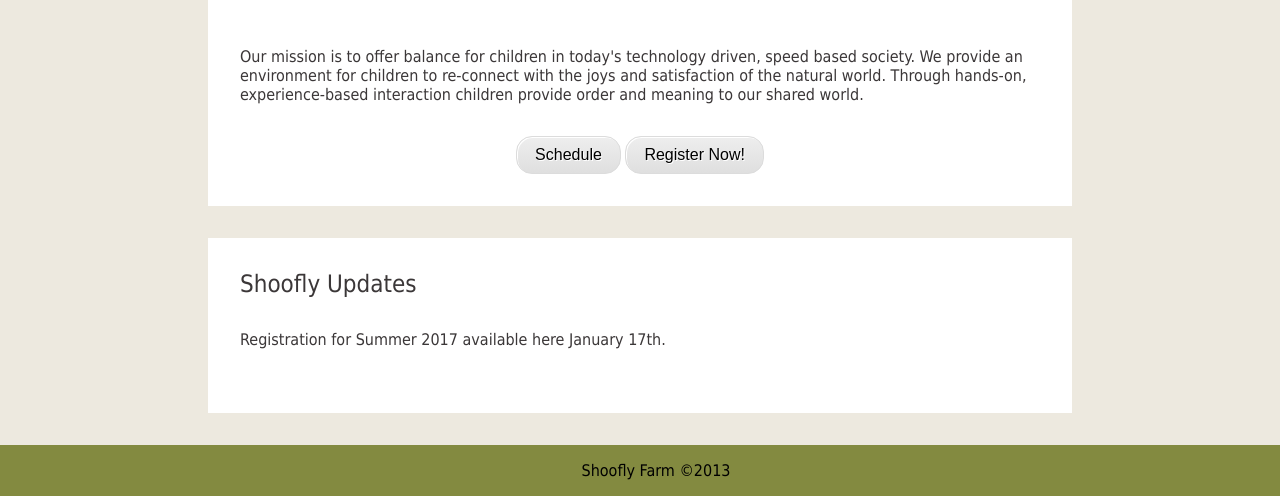
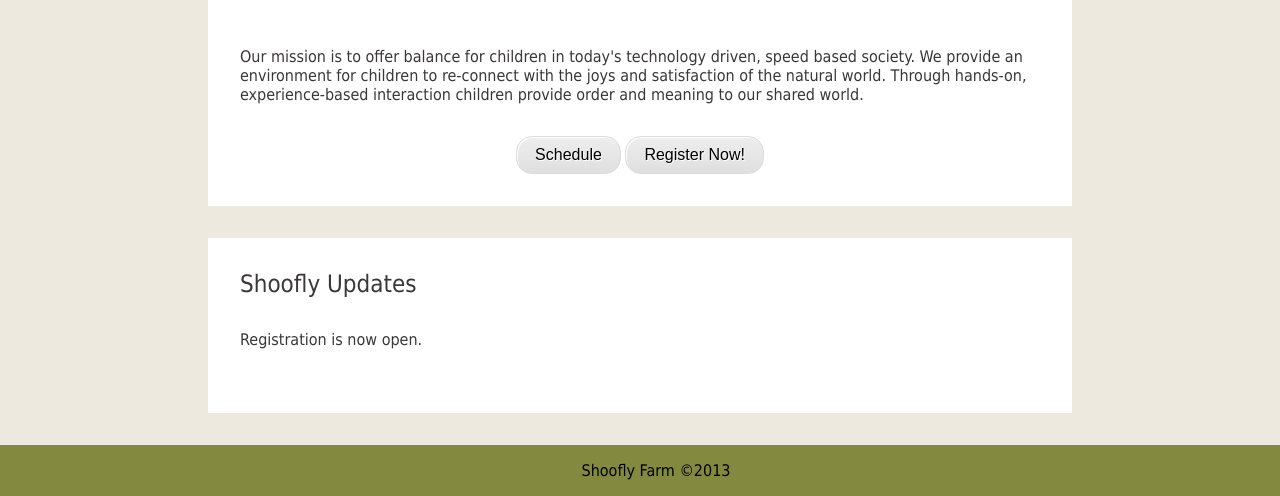
Before and after one commit to katekinsman/ShooflyRepo, a PHP site: page / in a window 1280 px wide. Shown: the part 500-996 px from the top of the page. Run offline with PHP 8.4, Linux system fonts and the light colour scheme; data that the repository does not hold is empty; some libraries are stand-ins or nearby versions; some web fonts are replaced.

Commit message:
opened reg

```diff
--- a/home.php
+++ b/home.php
@@ -14,6 +14,6 @@
 <section class="home">
     <h2>Shoofly Updates</h2>
     <article>
-        <p class="update">Registration for Summer 2017 available here January 17th.</p>
+        <p class="update">Registration is now open.</p>
 		<p class="update"></p>
 </section>
--- a/register.php
+++ b/register.php
@@ -1,6 +1,6 @@
 <section class="register">
     <article>
-        <h2>2016 sessions include:</h2>
+        <h2>2017 sessions include:</h2>
         <p> </p>
         <table>
             <tr>
```
